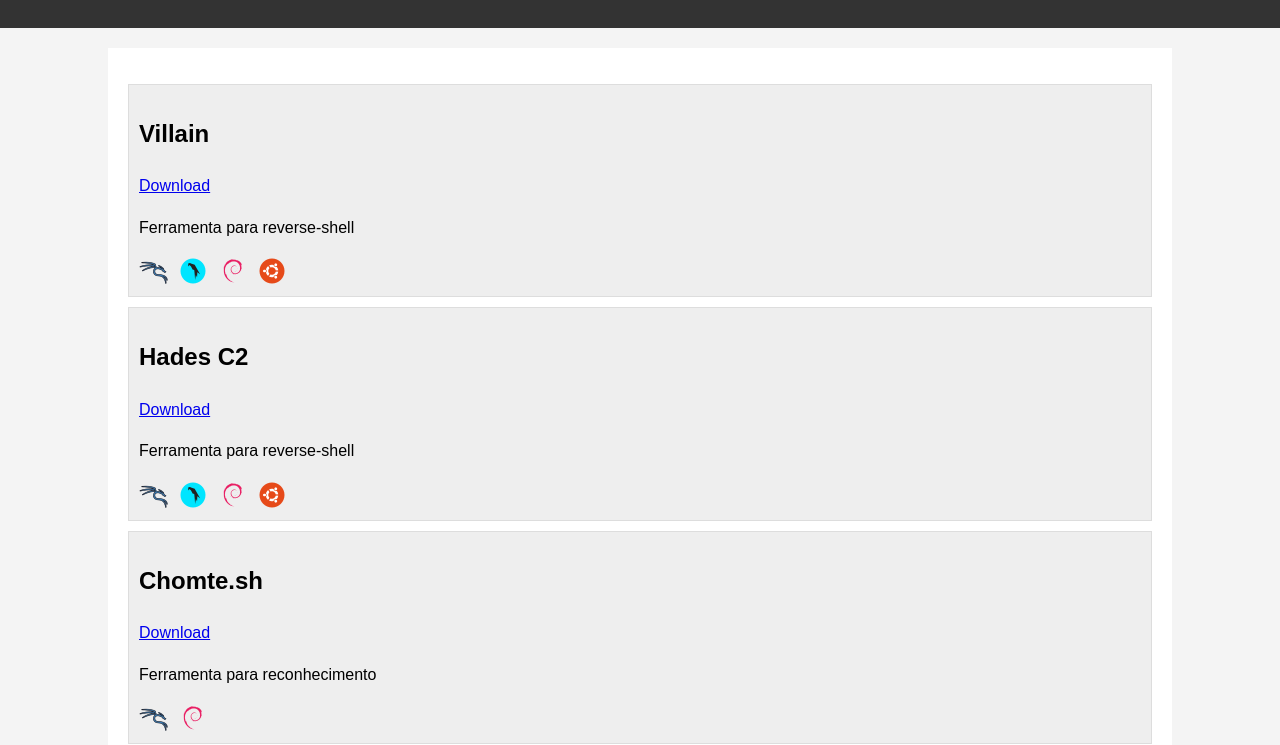
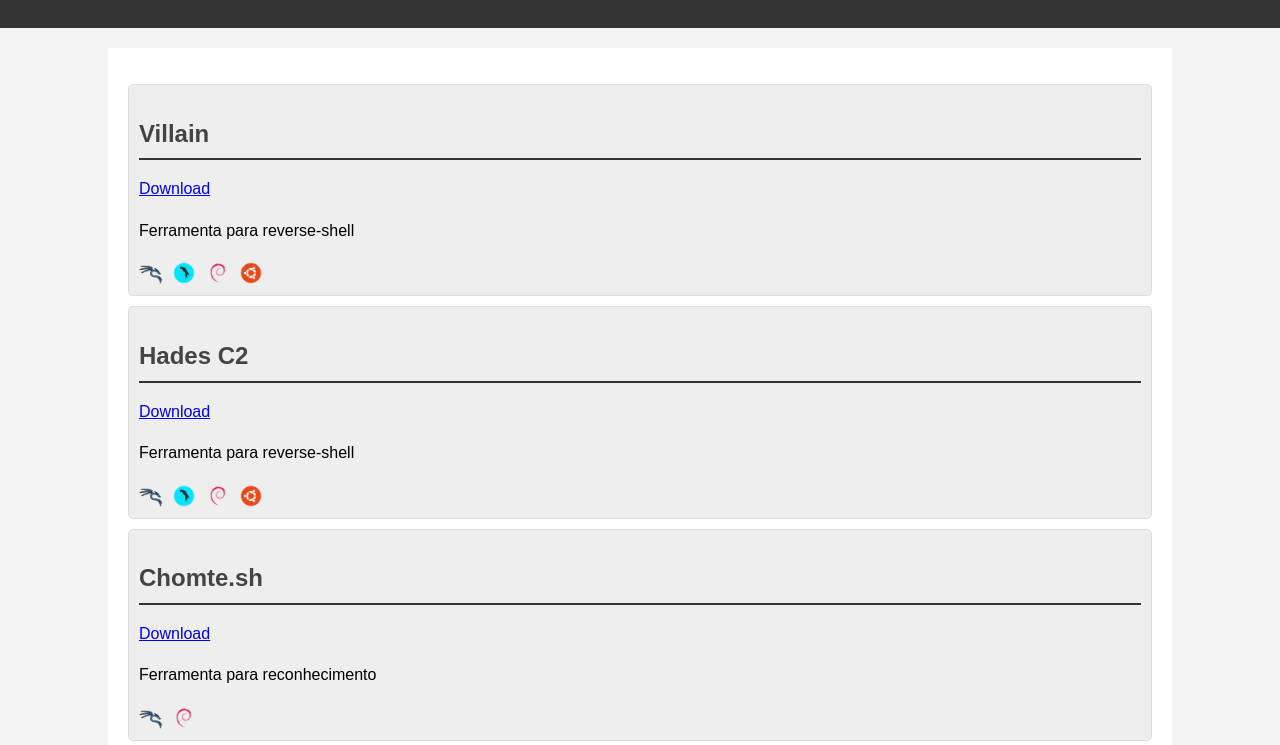
Before and after one commit to brunnosaid/Ash3rSec, a website: page src/index.html in a window 1280 px wide. Shown: the part 86-831 px from the top of the page. Drawn offline with Linux system fonts and the light colour scheme.

Commit message:
Update styles.css

```diff
--- a/src/styles.css
+++ b/src/styles.css
@@ -26,6 +26,13 @@
     color: #333;
 }
 
+h2 {
+    color: #444;
+    border-bottom: 2px solid #333;
+    padding-bottom: 5px;
+    margin-bottom: 15px;
+}
+
 ul {
     list-style-type: none;
     padding: 0;
@@ -36,11 +43,12 @@
     margin: 10px 0;
     padding: 10px;
     border: 1px solid #ddd;
+    border-radius: 5px;
 }
 
 .icons img {
-    width: 30px;
-    height: 30px;
+    width: 24px;
+    height: 24px;
     vertical-align: middle;
     margin-right: 5px;
 }
@@ -58,3 +66,8 @@
     text-decoration: none;
     margin: 0 10px;
 }
+
+img {
+    max-width: 100%;
+    height: auto;
+}
```
